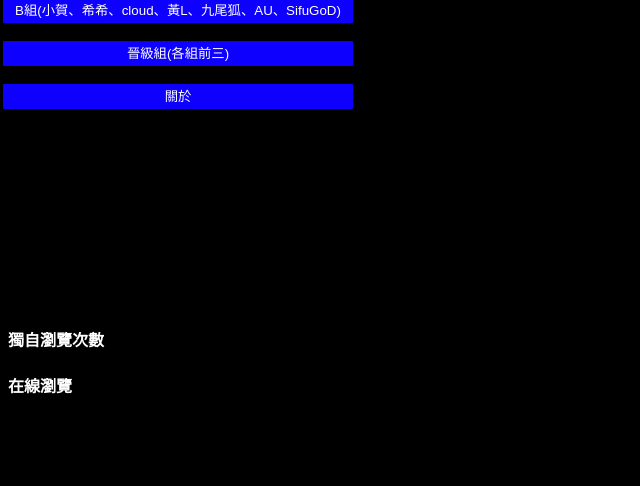
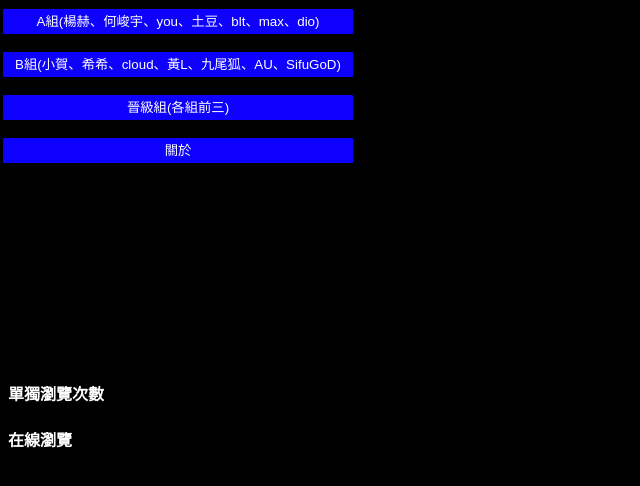
Before and after one commit to ho0527/ValorantGameno1, a plain HTML site: page index.html in a window 1280 px wide. Shown: the whole page, without its empty margins (0-640 px from the left). Drawn offline with Linux system fonts and the light colour scheme.

Commit message:
Update index.html

```diff
--- a/index.html
+++ b/index.html
@@ -12,6 +12,9 @@
 </head>
 
 <body bgcolor="black" class="body">
+    <br>
+    <br>
+    <br>
     <button style="position:relative;bottom:53px;right:5px;" class="mainbutton" onclick="location.href='Ateam/Ablack.html'">A組(楊赫、何峻宇、you、土豆、blt、max、dio)</button><br>
     <br>
     <button style="position:relative;bottom:53px;right:5px;" class="mainbutton" onclick="location.href='Bteam/Bblack.html'">B組(小賀、希希、cloud、黃L、九尾狐、AU、SifuGoD)</button><br>
@@ -27,7 +30,7 @@
     <br>
     <br>
     <br>
-    <h4>獨自瀏覽次數</h4>
+    <h4>單獨瀏覽次數</h4>
     <!-- FC2計數器 開始 -->
     <script language="javascript" type="text/javascript" src="//counter1.fc2.com/counter.php?id=38468783&main=1"></script>
     <noscript><img src="//counter1.fc2.com/counter_img.php?id=38468783&main=1" /></noscript>
```
